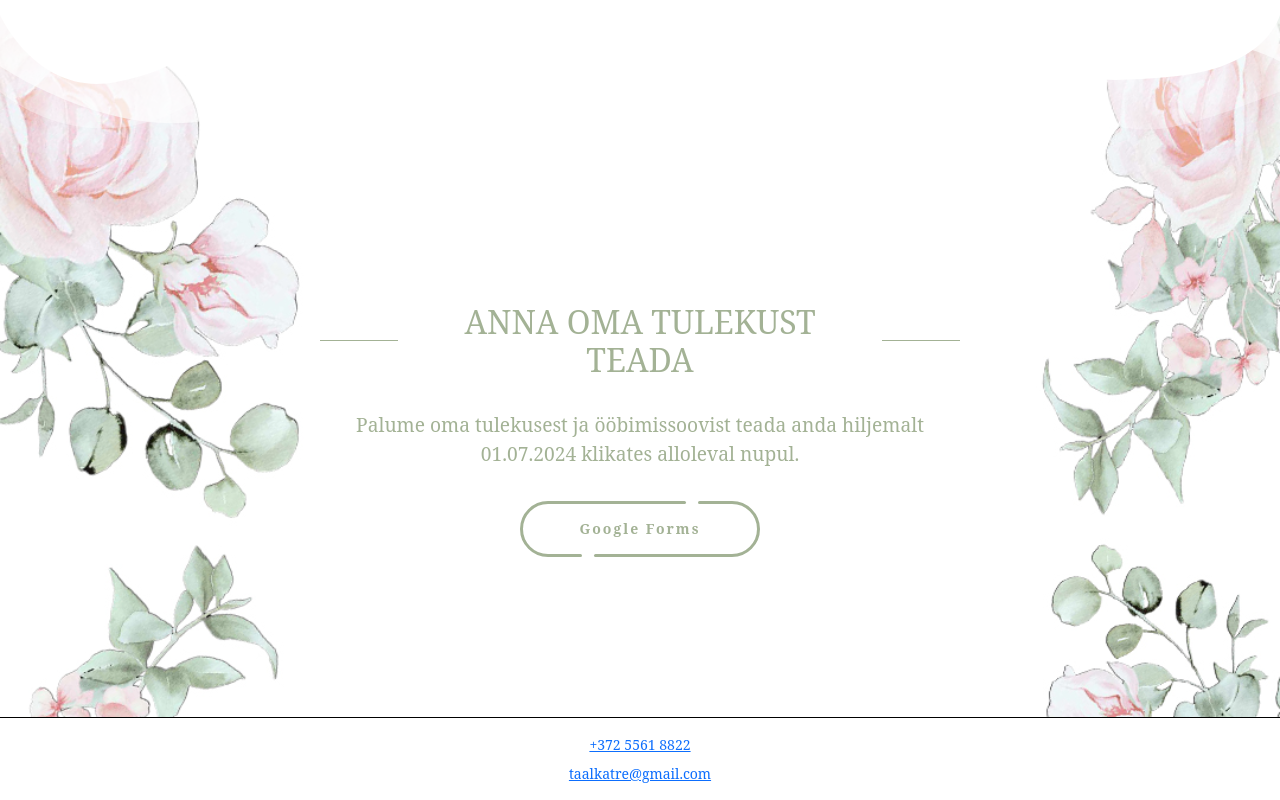
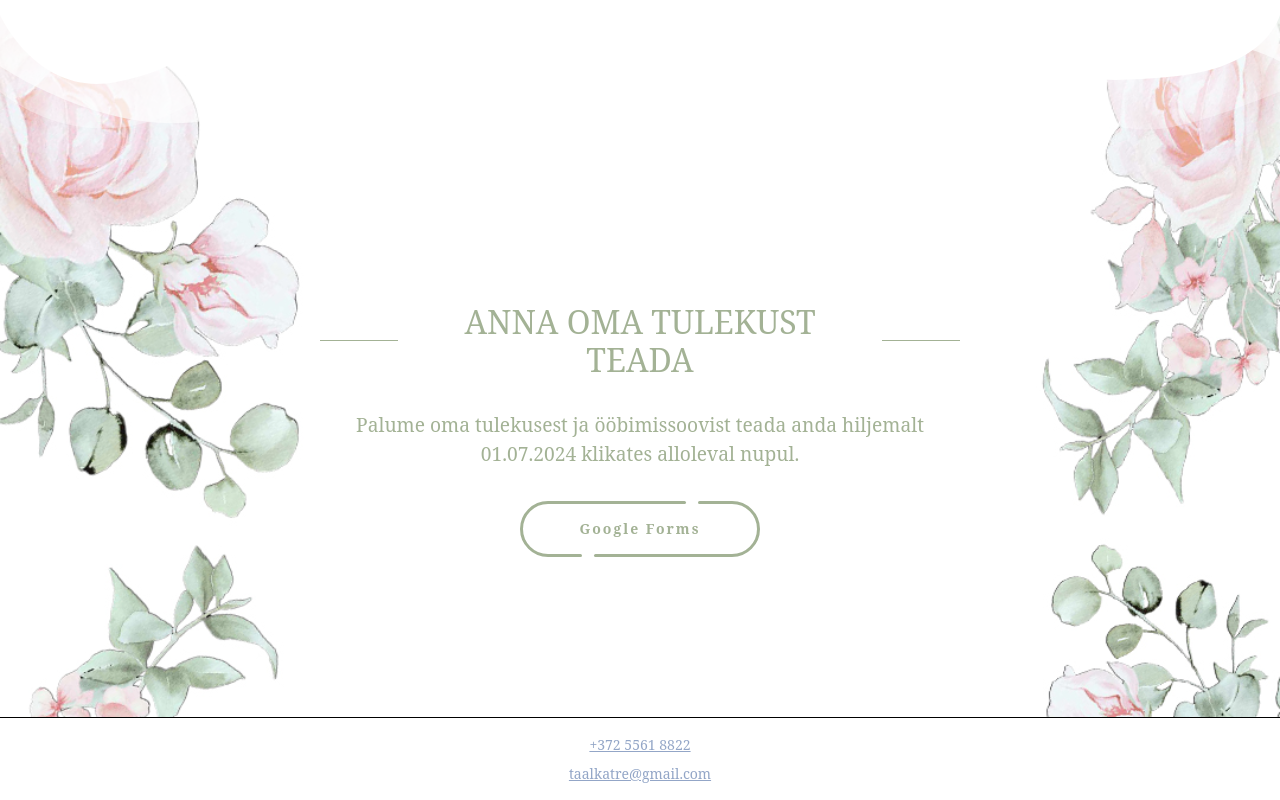
Before and after one commit to KarlTaal/digipulm, an Angular app: page / in a window 1280 px wide. Shown: the part 2580-3380 px from the top of the page. Built offline with nearby package versions, Linux system fonts and the light colour scheme.

Commit message:
footer link colors

```diff
--- a/src/app/components/footer/footer.component.scss
+++ b/src/app/components/footer/footer.component.scss
@@ -13,3 +13,8 @@ footer {
   align-items: center;
   gap: 0.5rem;
 }
+
+
+a {
+  color: #93a6c7;
+}
```
